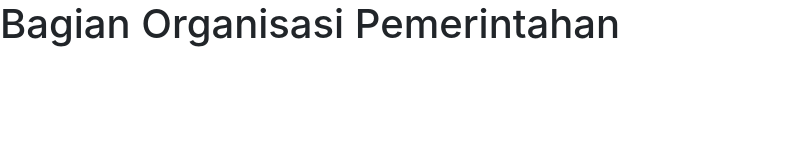
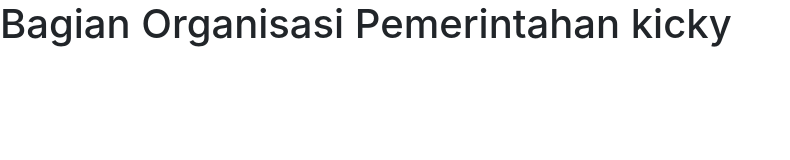
Before and after one commit to kickymaulana/bagianorganisasitemplate, a plain HTML site: page index.html in a window 1280 px wide. Shown: the whole page, without its empty margins (0-790 px from the left). Drawn offline with nearby package versions, Linux system fonts and the light colour scheme.

Commit message:
menambahkan kata kicky

```diff
--- a/index.html
+++ b/index.html
@@ -11,7 +11,7 @@
     <title>Hello, world!</title>
   </head>
   <body>
-    <h1>Bagian Organisasi Pemerintahan</h1>
+    <h1>Bagian Organisasi Pemerintahan kicky</h1>
 
     <!-- Optional JavaScript -->
     <!-- jQuery first, then Popper.js, then Bootstrap JS -->
```
